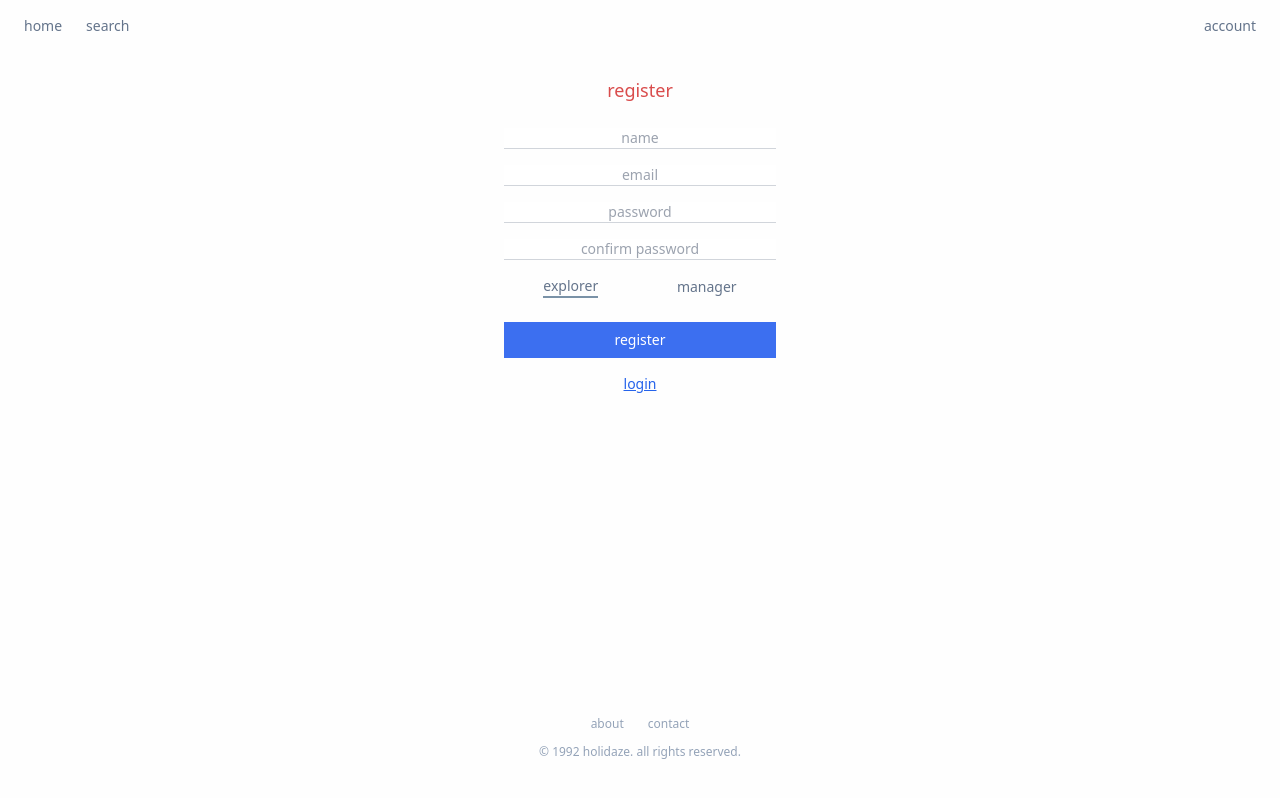
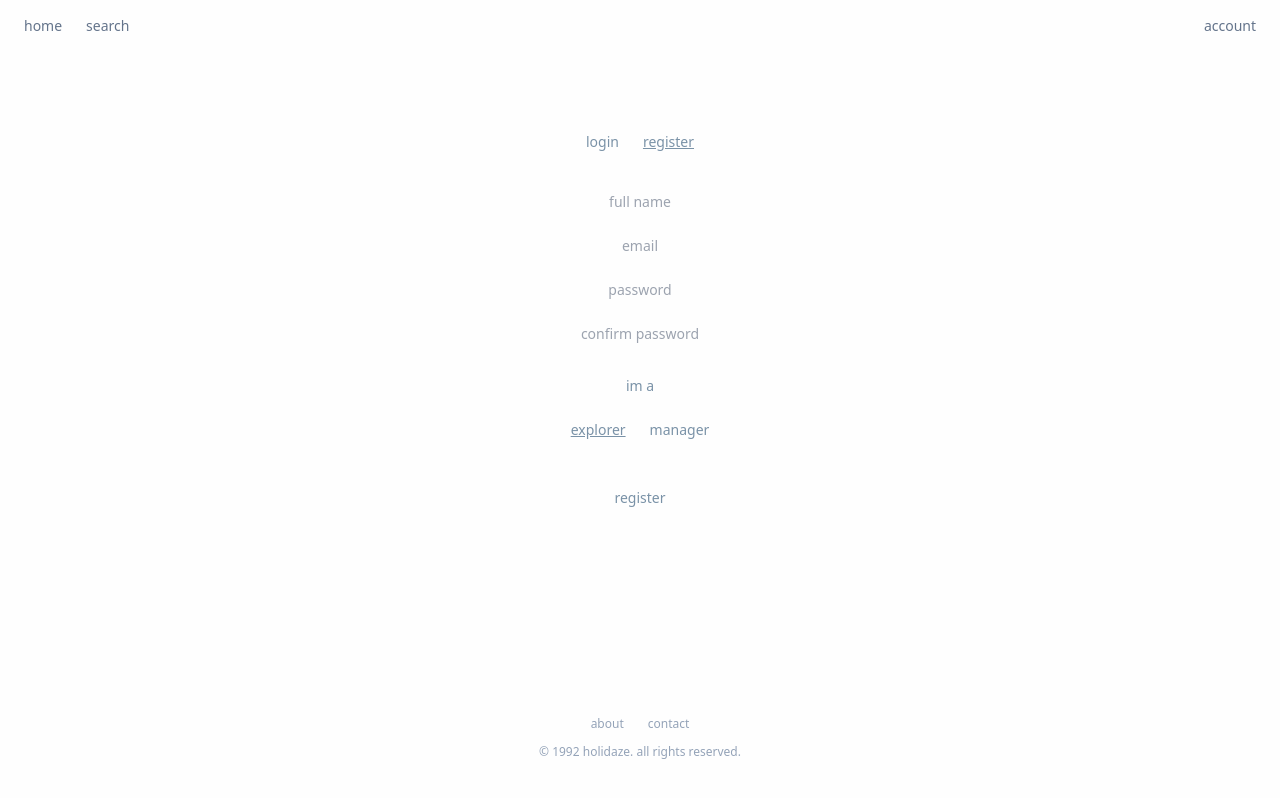
Before and after one commit to Kristinebjorgan/holidaze, a React (Vite) app: page /auth in a window 1280 px wide. Both pictures are taken after a click on the button "register". Built offline with nearby package versions, Linux system fonts and the light colour scheme.

Commit message:
login register styling

```diff
--- a/src/pages/LoginRegister.jsx
+++ b/src/pages/LoginRegister.jsx
@@ -2,118 +2,107 @@ import { useState } from "react";
 import { useNavigate } from "react-router-dom";
 import { registerUser, loginUser } from "../api";
 
-function LoginRegister() {
+export default function LoginRegister() {
   const [mode, setMode] = useState("login");
   const [name, setName] = useState("");
   const [email, setEmail] = useState("");
   const [password, setPassword] = useState("");
   const [confirmPassword, setConfirmPassword] = useState("");
   const [isManager, setIsManager] = useState(false);
-
   const navigate = useNavigate();
 
   const validate = () => {
     const errors = [];
-
     if (mode === "register") {
-      if (!/^[\w]+$/.test(name)) {
-        errors.push(
-          "Username must only contain letters, numbers, and underscores."
-        );
+      if (!/^[\w]+$/.test(name)) errors.push("username must be valid.");
+      if (!email.endsWith("@stud.noroff.no"))
+        errors.push("use a stud.noroff.no email.");
+      if (password.length < 8)
+        errors.push("password must be at least 8 characters.");
+      if (password !== confirmPassword) errors.push("passwords do not match.");
+    } else {
+      if (!email || !password) errors.push("email and password required.");
     }
-      if (!email.endsWith("@stud.noroff.no")) {
-        errors.push("Email must be a stud.noroff.no address.");
-      }
-      if (password.length < 8) {
-        errors.push("Password must be at least 8 characters.");
-      }
-      if (password !== confirmPassword) {
-        errors.push("Passwords do not match.");
-      }
-    }
-
-    if (mode === "login") {
-      if (!email || !password) {
-        errors.push("Email and password are required.");
-      }
-    }
-
     return errors;
   };
 
   const handleSubmit = async (e) => {
     e.preventDefault();
     const errors = validate();
-    if (errors.length) {
-      alert(errors.join("\n"));
-      return;
-    }
+    if (errors.length) return alert(errors.join("\n"));
 
+    try {
       if (mode === "register") {
-      const response = await registerUser({
+        const res = await registerUser({
           name,
           email,
           password,
           venueManager: isManager,
         });
-
-      if (response?.data?.email) {
-        // auto-login after successful registration
-        const loginResponse = await loginUser({ email, password });
-
-        if (loginResponse?.data?.accessToken) {
-          localStorage.setItem("token", loginResponse.data.accessToken);
-          localStorage.setItem("user", JSON.stringify(loginResponse.data));
-
-          // redirect to profile after registration
-          const destination = loginResponse.data.venueManager
+        if (res?.data?.email) {
+          const loginRes = await loginUser({ email, password });
+          if (loginRes?.data?.accessToken) {
+            localStorage.setItem("token", loginRes.data.accessToken);
+            localStorage.setItem("user", JSON.stringify(loginRes.data));
+            navigate(
+              loginRes.data.venueManager
                 ? "/account/manager"
-            : "/account/customer";
-          navigate(destination);
-        } else {
-          alert("Registration succeeded, but auto-login failed.");
-        }
-      } else {
-        alert("Registration failed.");
-      }
+                : "/account/customer"
+            );
+          } else alert("registration ok, login failed.");
+        } else alert("registration failed.");
       }
 
       if (mode === "login") {
-      const response = await loginUser({ email, password });
-
-      if (response?.data?.accessToken) {
-        localStorage.setItem("token", response.data.accessToken);
-        localStorage.setItem("user", JSON.stringify(response.data));
-
-        // redirect to homepage after login
+        const res = await loginUser({ email, password });
+        if (res?.data?.accessToken) {
+          localStorage.setItem("token", res.data.accessToken);
+          localStorage.setItem("user", JSON.stringify(res.data));
           navigate("/");
-      } else {
-        alert("Login failed.");
+        } else alert("login failed.");
       }
+    } catch (err) {
+      alert("something went wrong.");
     }
   };
 
   return (
-    <div className="p-6 max-w-xs mx-auto text-center">
-      <h2 className="text-lg font-medium mb-6 text-[#D94C4C]">{mode}</h2>
+    <div className="px-6 py-20 max-w-xs mx-auto text-center text-[#7A92A7] lowercase text-sm">
+      {/* Mode toggle */}
+      <div className="flex justify-center gap-6 mb-10">
+        <button
+          type="button"
+          onClick={() => setMode("login")}
+          className={`hover:underline ${mode === "login" ? "underline" : ""}`}
+        >
+          login
+        </button>
+        <button
+          type="button"
+          onClick={() => setMode("register")}
+          className={`hover:underline ${mode === "register" ? "underline" : ""}`}
+        >
+          register
+        </button>
+      </div>
 
-      <form onSubmit={handleSubmit} className="flex flex-col">
+      <form onSubmit={handleSubmit} className="flex flex-col gap-6">
         {mode === "register" && (
           <input
             type="text"
             value={name}
             onChange={(e) => setName(e.target.value)}
-            placeholder="name"
-            className="mb-4 text-center border-b border-gray-300 focus:outline-none"
+            placeholder="full name"
+            className="text-center bg-transparent focus:outline-none"
           />
         )}
 
         <input
-          type="text"
+          type="email"
           value={email}
           onChange={(e) => setEmail(e.target.value)}
           placeholder="email"
-          className="mb-4 text-center border-b border-gray-300 focus:outline-none"
+          className="text-center bg-transparent focus:outline-none"
         />
 
         <input
@@ -121,7 +110,7 @@ function LoginRegister() {
           value={password}
           onChange={(e) => setPassword(e.target.value)}
           placeholder="password"
-          className="mb-4 text-center border-b border-gray-300 focus:outline-none"
+          className="text-center bg-transparent focus:outline-none"
         />
 
         {mode === "register" && (
@@ -130,45 +119,39 @@ function LoginRegister() {
             value={confirmPassword}
             onChange={(e) => setConfirmPassword(e.target.value)}
             placeholder="confirm password"
-            className="mb-4 text-center border-b border-gray-300 focus:outline-none"
+            className="text-center bg-transparent focus:outline-none"
           />
         )}
 
         {mode === "register" && (
-          <div className="flex justify-around text-sm mb-4">
+          <>
+            <p className="mt-2">im a</p>
+            <div className="flex justify-center gap-6">
               <button
                 type="button"
-              className={`${!isManager ? "border-b-2 border-[#7A92A7]" : ""}`}
                 onClick={() => setIsManager(false)}
+                className={`${!isManager ? "underline" : ""} hover:underline`}
               >
                 explorer
               </button>
               <button
                 type="button"
-              className={`${isManager ? "border-b-2 border-[#7A92A7]" : ""}`}
                 onClick={() => setIsManager(true)}
+                className={`${isManager ? "underline" : ""} hover:underline`}
               >
                 manager
               </button>
             </div>
+          </>
         )}
 
         <button
           type="submit"
-          className="bg-[#3C6FF0] text-white py-2 mt-2 text-sm"
+          className="mt-6 text-s text-[#7A92A7] hover:underline hover:opacity-80"
         >
           {mode}
         </button>
       </form>
-
-      <button
-        onClick={() => setMode(mode === "login" ? "register" : "login")}
-        className="mt-4 text-sm text-blue-600 underline"
-      >
-        {mode === "login" ? "register" : "login"}
-      </button>
     </div>
   );
 }
-
-export default LoginRegister;
```
Lines whose indentation alone changed are shown as unchanged.
